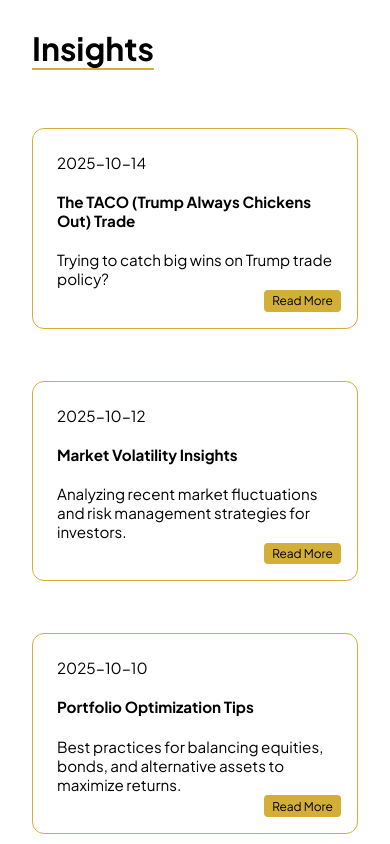
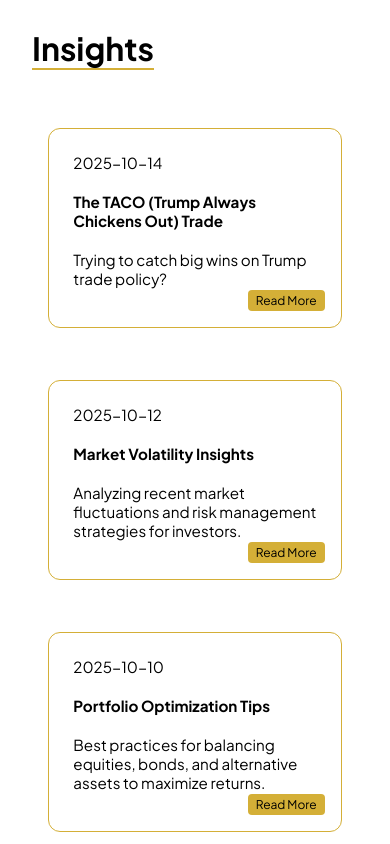
Before and after one commit to ejaazsheriff/sheriffAI-analytics, a plain HTML site: page index.html in a window 390 px wide. Shown: the part 2920-3764 px from the top of the page. Drawn offline with nearby package versions, Linux system fonts and the light colour scheme.

Commit message:
Update index.html

```diff
--- a/index.html
+++ b/index.html
@@ -76,10 +76,13 @@ canvas#backgroundChart {
     display: none !important; /* hide QQQ chart on mobile */
   }
   .insight-card {
-    max-width: 90%;
-    padding: 15px;
-    margin: 10px auto;
-    font-size: 0.95rem;
+   width: 90%;           /* Slightly smaller than screen */
+    max-width: 90%;       /* Ensure it doesn't stretch too far */
+    margin: 10px auto;    /* Auto centers with some space top/bottom */
+    padding: 15px;        /* Internal spacing */
+    font-size: 0.95rem;   /* Slightly smaller font */
+    box-sizing: border-box; /* Include padding in width */
+    border-radius: 10px;  /* Optional: rounded corners for visibility */
   }
 
   .insight-card img {
```
